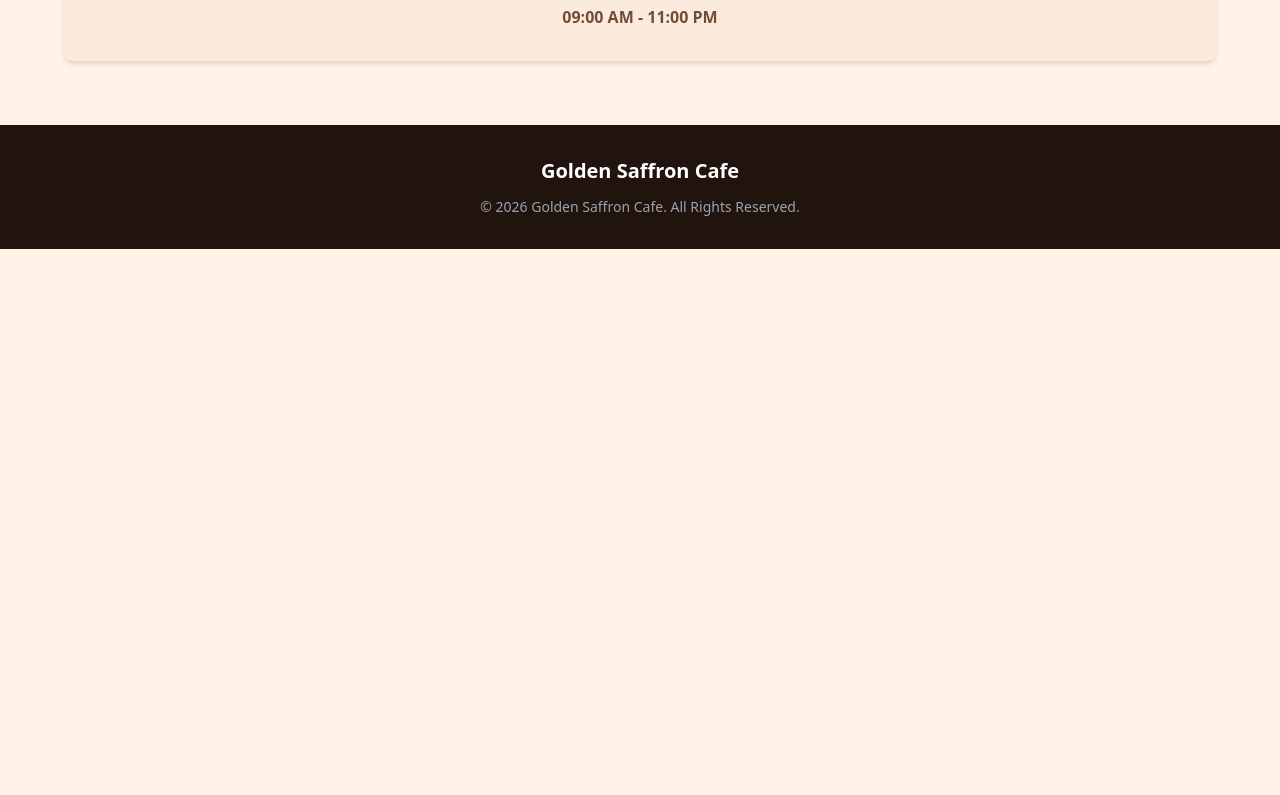
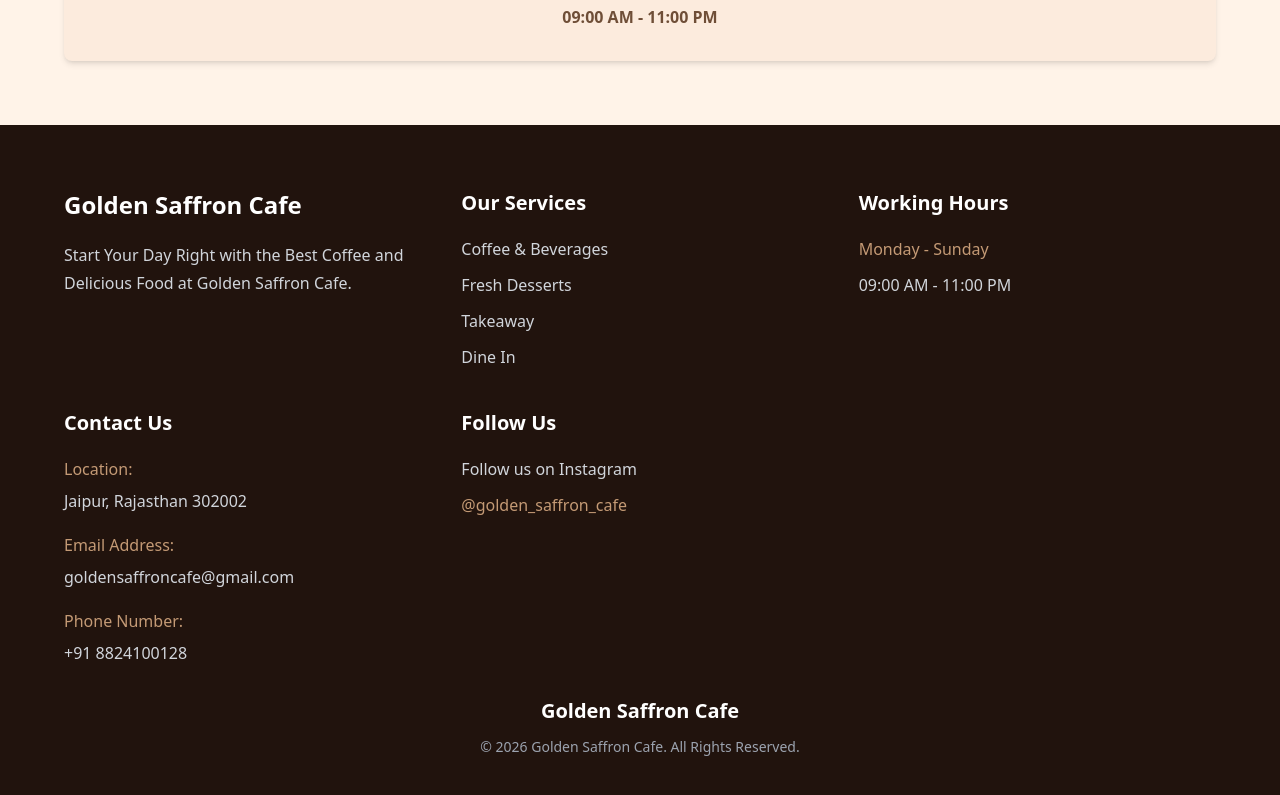
Before and after one commit to rohitvdebug/golden-saffron, a plain HTML site: page contact.html in a window 1280 px wide. Shown: the part 839-1634 px from the top of the page. Before the commit the page ends 1088 px from the top, so only its background shows below. Drawn offline with nearby package versions, Linux system fonts and the light colour scheme.

Commit message:
footer chnages

```diff
--- a/contact.html
+++ b/contact.html
@@ -85,7 +85,7 @@
 
             <label for="menu-toggle"
                 class="text-3xl block text-right cursor-pointer mb-8">
-                &times;
+
             </label>
 
             <ul class="flex flex-col gap-6 text-lg">
@@ -215,6 +215,112 @@
         </div>
 
     </section>
+      <!-- Contact / Footer Section -->
+    <footer id="contact" class="bg-[#21130D] text-white px-5 py-16">
+
+        <div class="max-w-6xl mx-auto">
+
+            <div class="grid grid-cols-1 sm:grid-cols-2 lg:grid-cols-3 gap-10">
+
+                <!-- Cafe Information -->
+                <div>
+
+                    <h3 class="text-2xl font-bold mb-5">
+                        Golden Saffron Cafe
+                    </h3>
+
+                    <p class="text-gray-300 leading-7">
+                        Start Your Day Right with the Best
+                        Coffee and Delicious Food at
+                        Golden Saffron Cafe.
+                    </p>
+
+                </div>
+
+                <!-- Our Services -->
+                <div>
+
+                    <h3 class="text-xl font-bold mb-5">
+                        Our Services
+                    </h3>
+
+                    <ul class="space-y-3 text-gray-300">
+                        <li>Coffee & Beverages</li>
+                        <li>Fresh Desserts</li>
+                        <li>Takeaway</li>
+                        <li>Dine In</li>
+                    </ul>
+
+                </div>
+
+                <!-- Working Hours -->
+                <div>
+
+                    <h3 class="text-xl font-bold mb-5">
+                        Working Hours
+                    </h3>
+
+                    <p class="text-[#C49A75] mb-3">
+                        Monday - Sunday
+                    </p>
+
+                    <p class="text-gray-300">
+                        09:00 AM - 11:00 PM
+                    </p>
+
+                </div>
+
+                <!-- Contact Information -->
+                <div>
+
+                    <h3 class="text-xl font-bold mb-5">
+                        Contact Us
+                    </h3>
+
+                    <p class="text-[#C49A75] mb-2">
+                        Location:
+                    </p>
+
+                    <p class="text-gray-300 mb-5">
+                        Jaipur, Rajasthan 302002
+                    </p>
+
+                    <p class="text-[#C49A75] mb-2">
+                        Email Address:
+                    </p>
+
+                    <p class="text-gray-300 mb-5">
+                        goldensaffroncafe@gmail.com
+                    </p>
+
+                    <p class="text-[#C49A75] mb-2">
+                        Phone Number:
+                    </p>
+
+                    <p class="text-gray-300">
+                        +91 8824100128
+                    </p>
+
+                </div>
+
+                <!-- Follow Us -->
+                <div>
+
+                    <h3 class="text-xl font-bold mb-5">
+                        Follow Us
+                    </h3>
+
+                    <p class="text-gray-300 mb-3">
+                        Follow us on Instagram
+                    </p>
+
+                    <p class="text-[#C49A75]">
+                        @golden_saffron_cafe
+                    </p>
+
+                </div>
+
+            </div>
 
     <!-- Footer -->
     <footer class="bg-[#21130D] text-white text-center px-5 py-8">
```
Also changed, not shown: menu.html (+106 -1 lines).
